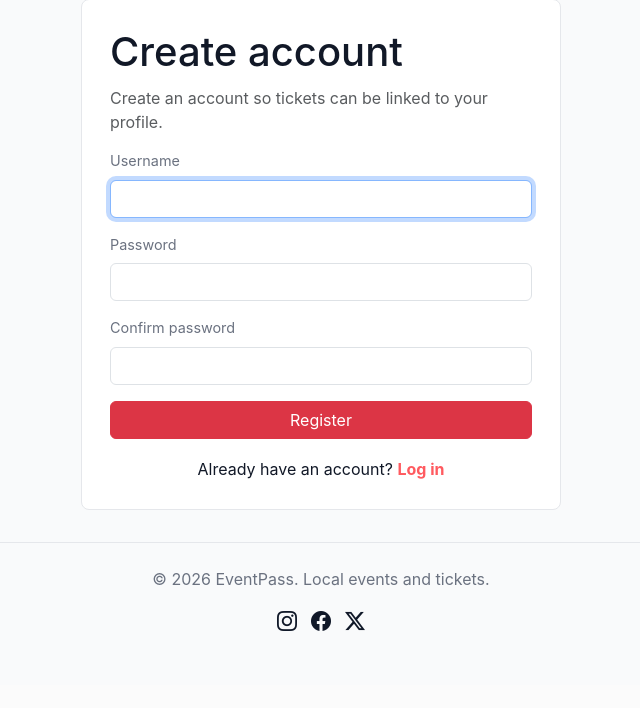
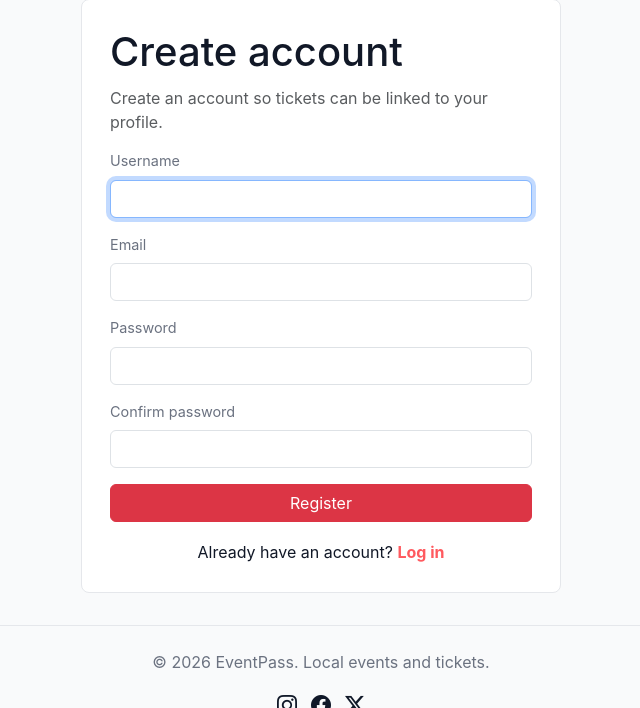
Before and after one commit to bankaiogx/eventpass, a Django app: page /accounts/register/ in a window 1280 px wide. Shown: the part 115-823 px from the top of the page, without its empty margins (319-959 px from the left). Before the commit the page ends 746 px from the top, so only its background shows below. Run offline with Django 5.2, Linux system fonts and the light colour scheme.

Commit message:
ask for email on register

```diff
--- a/accounts/forms.py
+++ b/accounts/forms.py
@@ -6,14 +6,24 @@ from .models import SupportRequest
 
 
 class RegisterForm(UserCreationForm):
+    email = forms.EmailField(required=True)
+
     def __init__(self, *args, **kwargs):
         super().__init__(*args, **kwargs)
         for field in self.fields.values():
             field.widget.attrs.update({"class": "form-control"})
 
+    def clean_email(self):
+        email = self.cleaned_data["email"]
+
+        if User.objects.filter(email=email).exists():
+            raise forms.ValidationError("An account with this email already exists.")
+
+        return email
+
     class Meta:
         model = User
-        fields = ["username", "password1", "password2"]
+        fields = ["username", "email", "password1", "password2"]
 
 
 class LoginForm(AuthenticationForm):
--- a/templates/accounts/register.html
+++ b/templates/accounts/register.html
@@ -9,17 +9,30 @@
 
     <form method="post">
         {% csrf_token %}
+        {% if form.errors %}
+            <div class="message error mb-3">
+                Please check the form and try again.
+            </div>
+        {% endif %}
         <div class="mb-3">
             <label class="form-label" for="{{ form.username.id_for_label }}">Username</label>
             {{ form.username }}
+            {{ form.username.errors }}
+        </div>
+        <div class="mb-3">
+            <label class="form-label" for="{{ form.email.id_for_label }}">Email</label>
+            {{ form.email }}
+            {{ form.email.errors }}
         </div>
         <div class="mb-3">
             <label class="form-label" for="{{ form.password1.id_for_label }}">Password</label>
             {{ form.password1 }}
+            {{ form.password1.errors }}
         </div>
         <div class="mb-3">
             <label class="form-label" for="{{ form.password2.id_for_label }}">Confirm password</label>
             {{ form.password2 }}
+            {{ form.password2.errors }}
         </div>
         <button class="btn btn-danger w-100" type="submit">Register</button>
     </form>
```
